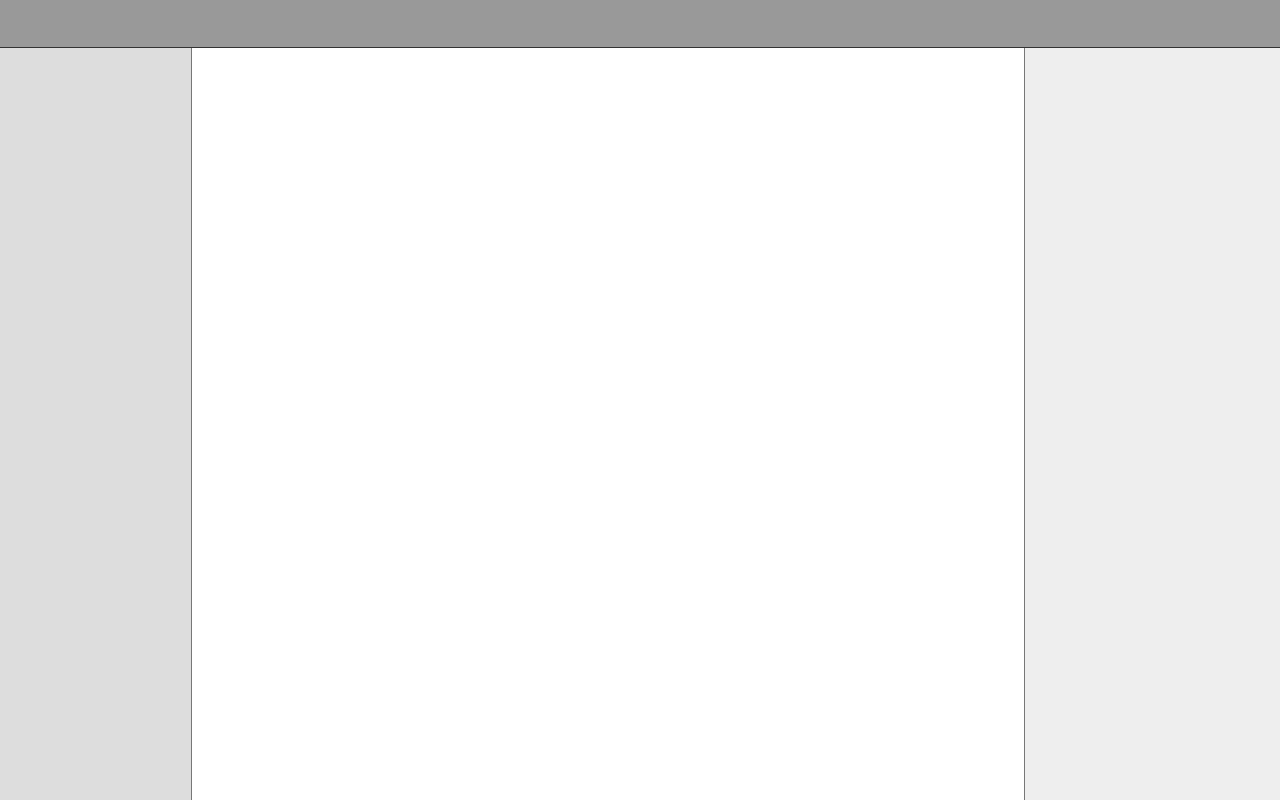
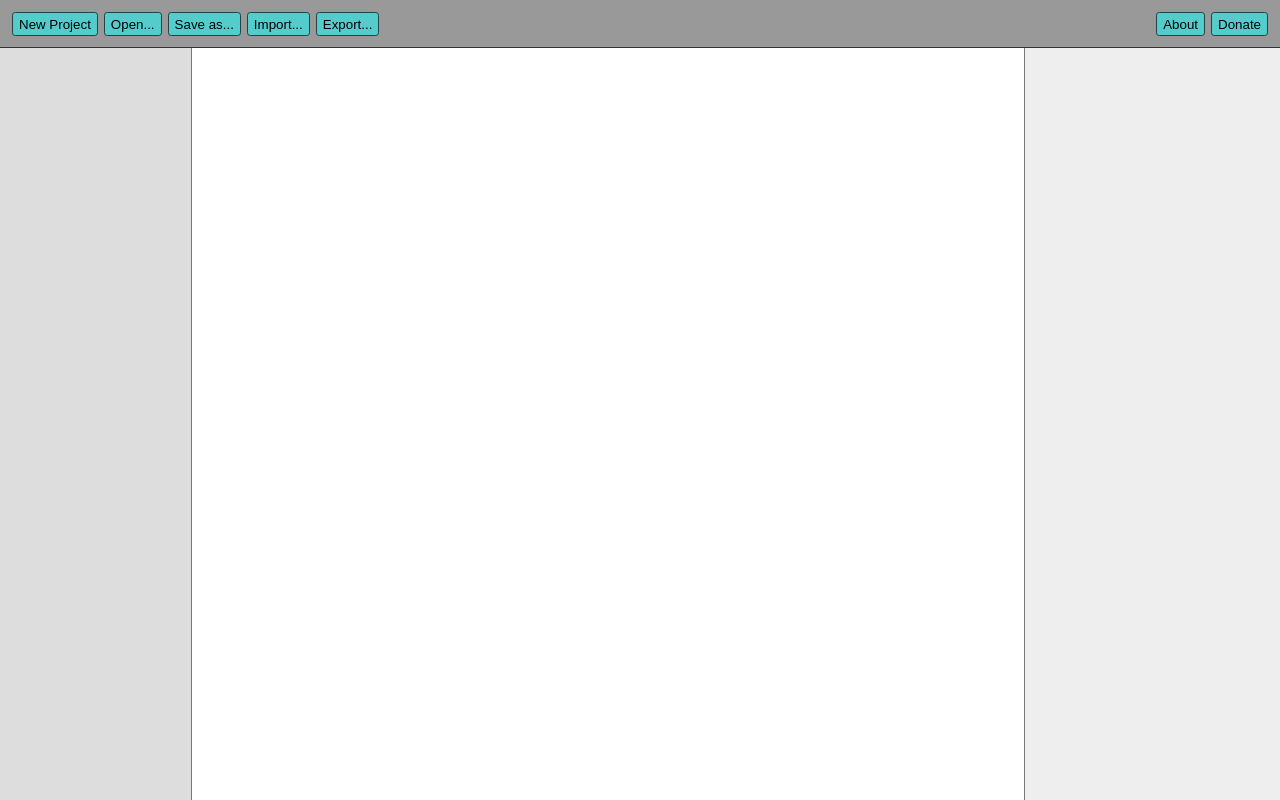
Before and after one commit to codingmc/codingmc.github.io, a plain HTML site: page index.html in a window 1280 px wide. Drawn offline with Linux system fonts and the light colour scheme.

Commit message:
Adding the first (a bit shitty) top menu

```diff
--- a/css/theme.css
+++ b/css/theme.css
@@ -59,10 +59,30 @@ body > div, body > div > div /* The different spacers that make the layout */
 	height: 3rem;
 	background-color: #999;
 	border-bottom: 0.1rem solid #333;
+	padding: 0.75rem 0.375rem 0.75rem 0.75rem;
+	display: flex;
+	flex-wrap: nowrap;
 }
-#top input[type=button]
+#top > *
 {
-
+	margin-right: 0.375rem;
+}
+#top > input[type=button]
+{
+	height: 1.5rem;
+    background: none;
+    background-color: #5CC;
+    border-radius: 0.2rem;
+    border: 0.1rem solid #244;
+    flex: none;
+}
+#top > .spacer
+{
+	min-width: 0;
+	height: 0;
+	margin: 0;
+	padding: 0;
+	flex-grow: 1;
 }
 
 #bot
@@ -70,6 +90,8 @@ body > div, body > div > div /* The different spacers that make the layout */
 	display: flex;
 	flex-grow: 1;
 }
+
+
 #files
 {
 	width: 15%;
--- a/index.html
+++ b/index.html
@@ -8,7 +8,16 @@
 	<script type="text/javascript" src="./js/data.js"></script>
 </head>
 <body>
-	<div id="top"></div>
+	<div id="top">
+		<input type="button" value="New Project">
+		<input type="button" value="Open...">
+		<input type="button" value="Save as...">
+		<input type="button" value="Import...">
+		<input type="button" value="Export...">
+		<div class="spacer"></div>
+		<input type="button" value="About">
+		<input type="button" value="Donate">
+	</div>
 	<div id="bot">
 		<div id="files"></div>
 		<div id="editor">
```
